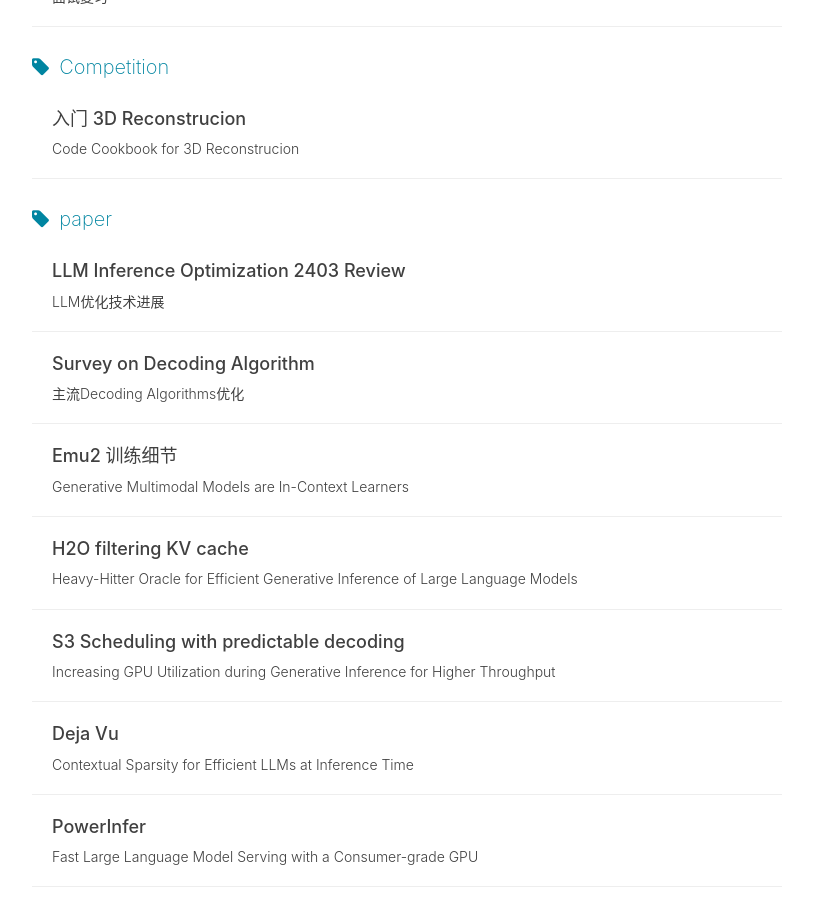
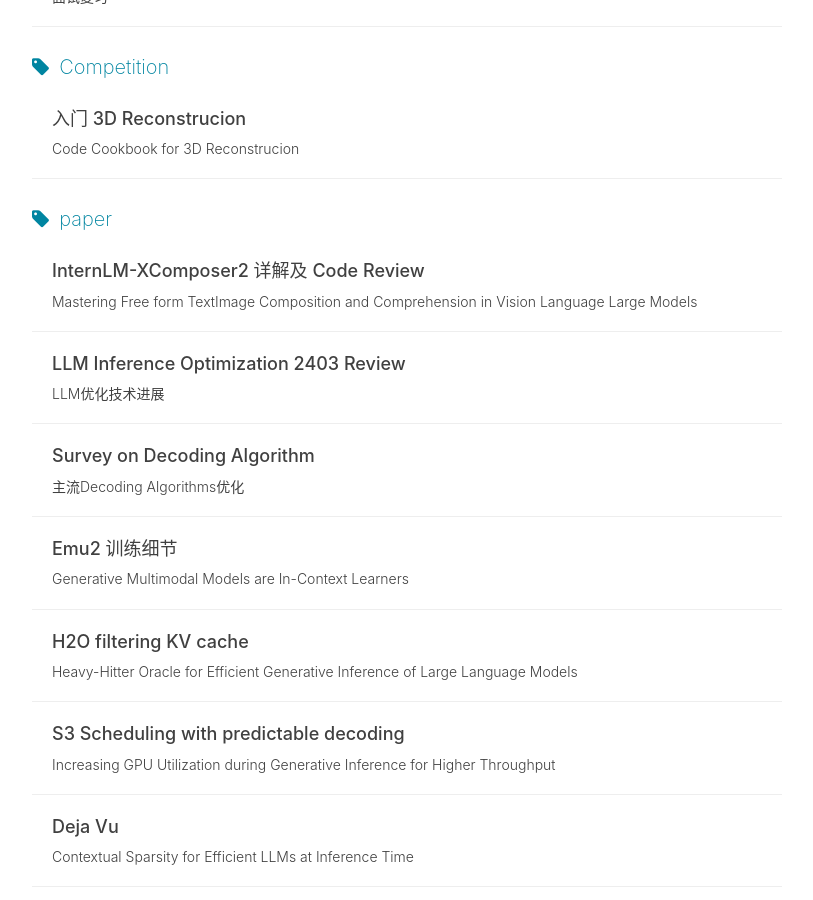
Before and after one commit to KylinC/KylinC.github.io, a Jekyll site: the page built from tags.html, in a window 1280 px wide and 900 px high, scrolled down 9929 px. Shown: the whole window, without its empty margins (233-1046 px from the left). Built offline with Jekyll 4.4.1, drawn with Linux system fonts in a browser that asks for light colours; nearby versions of some CDN libraries; comment, search, counter and statistics services are not loaded; some of the changed lines change nothing that is shown.

Commit message:
finish plora

````diff
--- /dev/null
+++ b/_posts/2024-03-07-InternLMVL.md
@@ -0,0 +1,165 @@
+---
+dlayout:    post
+title:      InternLM-XComposer2 详解及 Code Review
+subtitle:   Mastering Free form TextImage Composition and Comprehension in Vision Language Large Models
+date:       2024-03-07
+author:     Kylin
+header-img: img/internlmvl.jpg
+catalog: true
+tags:
+    - paper
+---
+
+
+
+[TOC]
+
+### InternLM-XComposer2
+
+
+
+- ViT和LLM的连接部分
+
+```python
+self.vit = build_vision_tower() # 其实就是ViT，但是处理的权重的pos_emb,能适应不同尺寸图片
+self.vision_proj = build_vision_projector()
+```
+
+其实就是用三个线性层进行映射：
+
+```python
+def build_vision_projector():
+    projector_type = 'mlp2x_gelu'
+    mm_hidden_size = 1024
+    hidden_size = 4096
+
+    mlp_gelu_match = re.match(r'^mlp(\d+)x_gelu$', projector_type)
+    if mlp_gelu_match:
+        mlp_depth = int(mlp_gelu_match.group(1))
+        modules = [nn.Linear(mm_hidden_size, hidden_size)]
+        for _ in range(1, mlp_depth):
+            modules.append(nn.GELU())
+            modules.append(nn.Linear(hidden_size, hidden_size))
+        return nn.Sequential(*modules)
+
+    if projector_type == 'identity':
+        return IdentityMap()
+
+    raise ValueError(f'Unknown projector type: {projector_type}')
+```
+
+- **InternLM2** （专门为xcomposer魔改版）
+
+1）Attention模块之间用PLoRA代替了线性层(atten_c,atten_o)，其中包含了Plora和一个原本的线性层
+
+```python
+class InternLM2Attention(nn.Module):
+    """Multi-headed attention from 'Attention Is All You Need' paper."""
+
+    def __init__(self, config: InternLM2Config):
+		......
+    self.wqkv = PLoRA(
+                self.hidden_size,
+                (self.num_heads + 2 * self.num_key_value_heads) * self.head_dim,
+                bias=config.bias,
+                lora_r=256,
+                lora_alpha=256,
+                lora_len=576)
+
+    self.wo = PLoRA(
+                self.num_heads * self.head_dim,
+                self.hidden_size,
+                bias=config.bias,
+                lora_r=256,
+                lora_alpha=256,
+                lora_len=576)
+```
+
+2）这个FFN也是用Plora实现的：
+
+```python
+class InternLM2MLP(nn.Module):
+
+    def __init__(self, config):
+        super().__init__()
+        self.config = config
+        self.hidden_size = config.hidden_size
+        self.intermediate_size = config.intermediate_size
+
+        self.w1 = PLoRA(
+            self.hidden_size,
+            self.intermediate_size,
+            bias=False,
+            lora_r=256,
+            lora_alpha=256,
+            lora_len=576)
+        self.w3 = PLoRA(
+            self.hidden_size,
+            self.intermediate_size,
+            bias=False,
+            lora_r=256,
+            lora_alpha=256,
+            lora_len=576)
+        self.w2 = PLoRA(
+            self.intermediate_size,
+            self.hidden_size,
+            bias=False,
+            lora_r=256,
+            lora_alpha=256,
+            lora_len=576)
+
+        self.act_fn = ACT2FN[config.hidden_act]
+
+    def forward(self, x, im_mask):
+        down_proj = self.w2(
+            self.act_fn(self.w1(x, im_mask)) * self.w3(x, im_mask), im_mask)
+
+        return down_proj
+
+```
+
+
+
+- **PLora**：vision embedding 和 text embedding 分别处理
+
+<img src="http://kylinhub.oss-cn-shanghai.aliyuncs.com/uPic/%E6%88%AA%E5%B1%8F2024-03-07%2015.52.33.png" alt="截屏2024-03-07 15.52.33" style="zoom:50%;" />
+
+公式是这样写的，很清晰：
+
+<img src="http://kylinhub.oss-cn-shanghai.aliyuncs.com/uPic/%E6%88%AA%E5%B1%8F2024-03-07%2016.22.09.png" alt="截屏2024-03-07 16.22.09" style="zoom:43%;" />
+
+<img src="http://kylinhub.oss-cn-shanghai.aliyuncs.com/uPic/%E6%88%AA%E5%B1%8F2024-03-07%2016.22.15.png" alt="截屏2024-03-07 16.22.15" style="zoom:43%;" />
+
+PLora的forward代码是这样写的（先降采样再升采样）：
+
+```python
+super().__init__(in_features, out_features, bias, device, dtype)
+......
+self.Plora_A = nn.Linear(
+            in_features, self.lora_r, bias=False, device=device, dtype=dtype)
+        self.Plora_B = nn.Linear(
+            self.lora_r, out_features, bias=False, device=device, dtype=dtype)
+......
+def forward(self, x, im_mask=None):
+        res = super().forward(x)
+        if im_mask is not None:
+            if torch.sum(im_mask) > 0:
+                part_x = x[im_mask]
+                res[im_mask] += self.Plora_B(
+                    self.Plora_A(
+                        self.lora_dropout(part_x))) * self.lora_scaling
+            else:
+                part_x = x[:, :1]
+                res[:, :1] += self.Plora_B(
+                    self.Plora_A(self.lora_dropout(part_x))) * 0
+        return res
+```
+
+Advances：主要是自监督了视觉信号，这在传统的MLLM中不常见
+
+
+
+### Reference
+
+[^1]: Dong, Xiaoyi, et al. "InternLM-XComposer2: Mastering free-form text-image composition and comprehension in vision-language large model." *arXiv preprint arXiv:2401.16420* (2024).
+[^2 ]: internlm/internlm-xcomposer2-vl-7b. https://huggingface.co/internlm/internlm-xcomposer2-vl-7b/tree/main
````
Also changed, not shown: _posts/2024-03-05-Dijkstra.md (+2 -4 lines), img/internlmvl.jpg (added).
